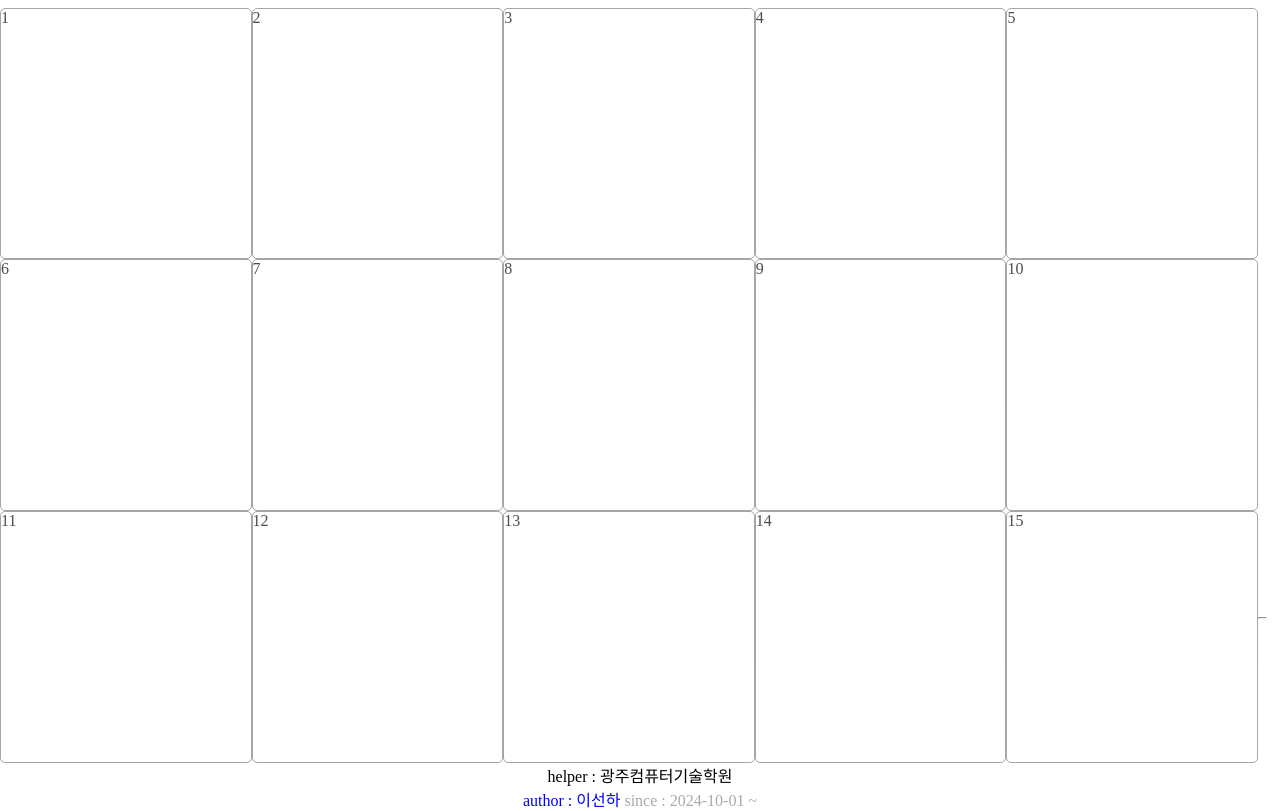
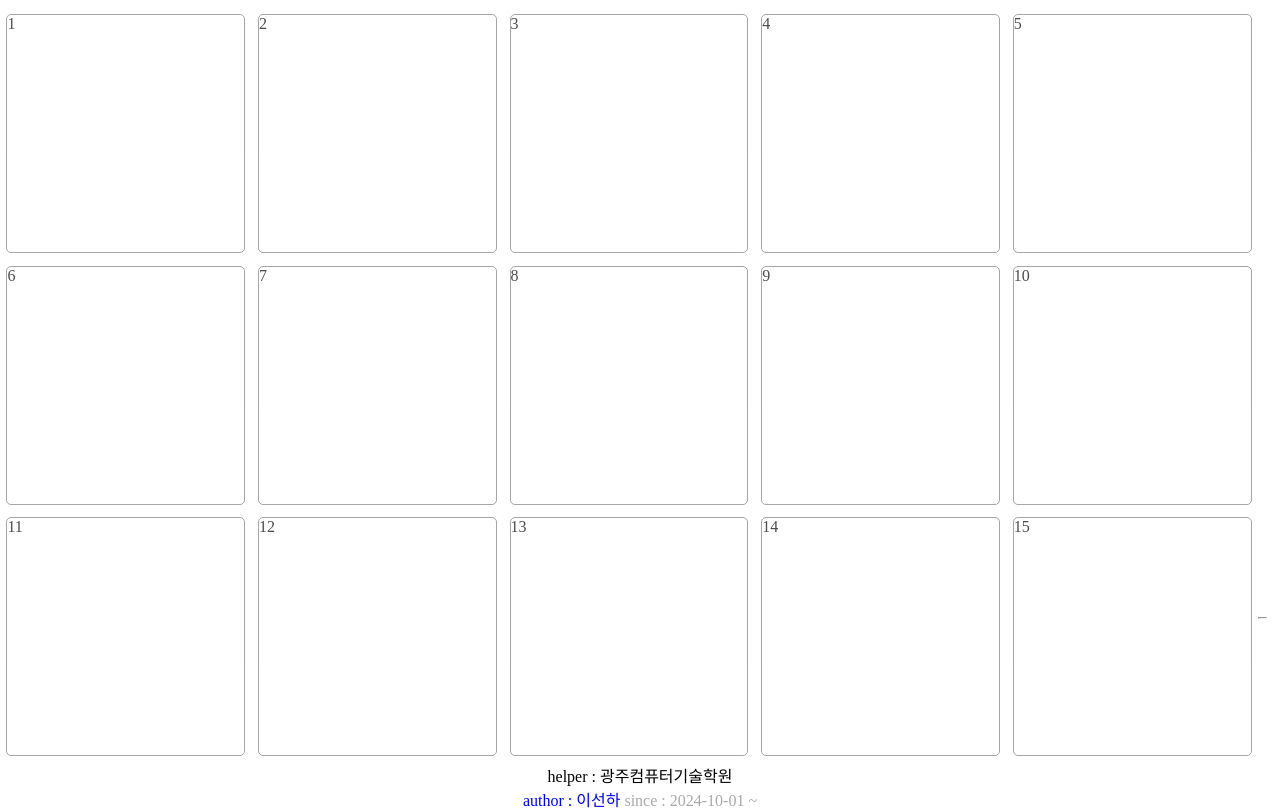
Before and after one commit to Human4255/classification_model, a plain HTML site: page index.html in a window 1280 px wide. Shown: the part 102-913 px from the top of the page. Drawn offline with nearby package versions, Linux system fonts and the light colour scheme.

Commit message:
포폴정리

```diff
--- a/index.html
+++ b/index.html
@@ -12,8 +12,8 @@
       #view_menu{width:35vw;height:40vw;position:absolute;left:0.5vw;top:0.5vw;
       border:2px solid gray;border-style:ridge;box-shadow:2px 2px 2px 2px black;
       display:none}
-      .content{
-        float:left;width:19.5vw;height:19.5vw;border:1px solid gray;
+      .content{margin:0.5vw;
+        float:left;width:18.5vw;height:18.5vw;border:1px solid gray;
         opacity:0.7;border-radius:5px
       }
     </style>
```
